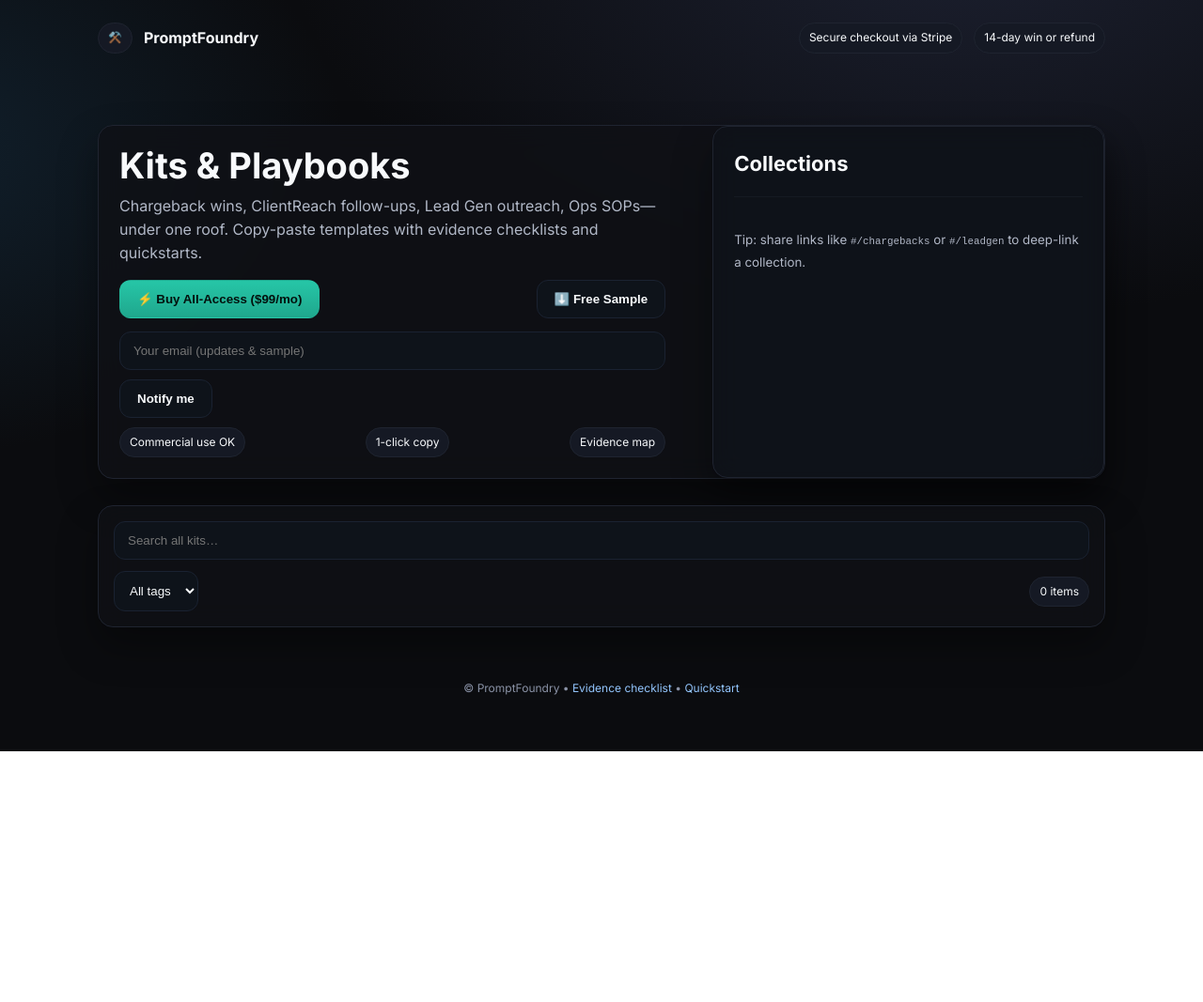
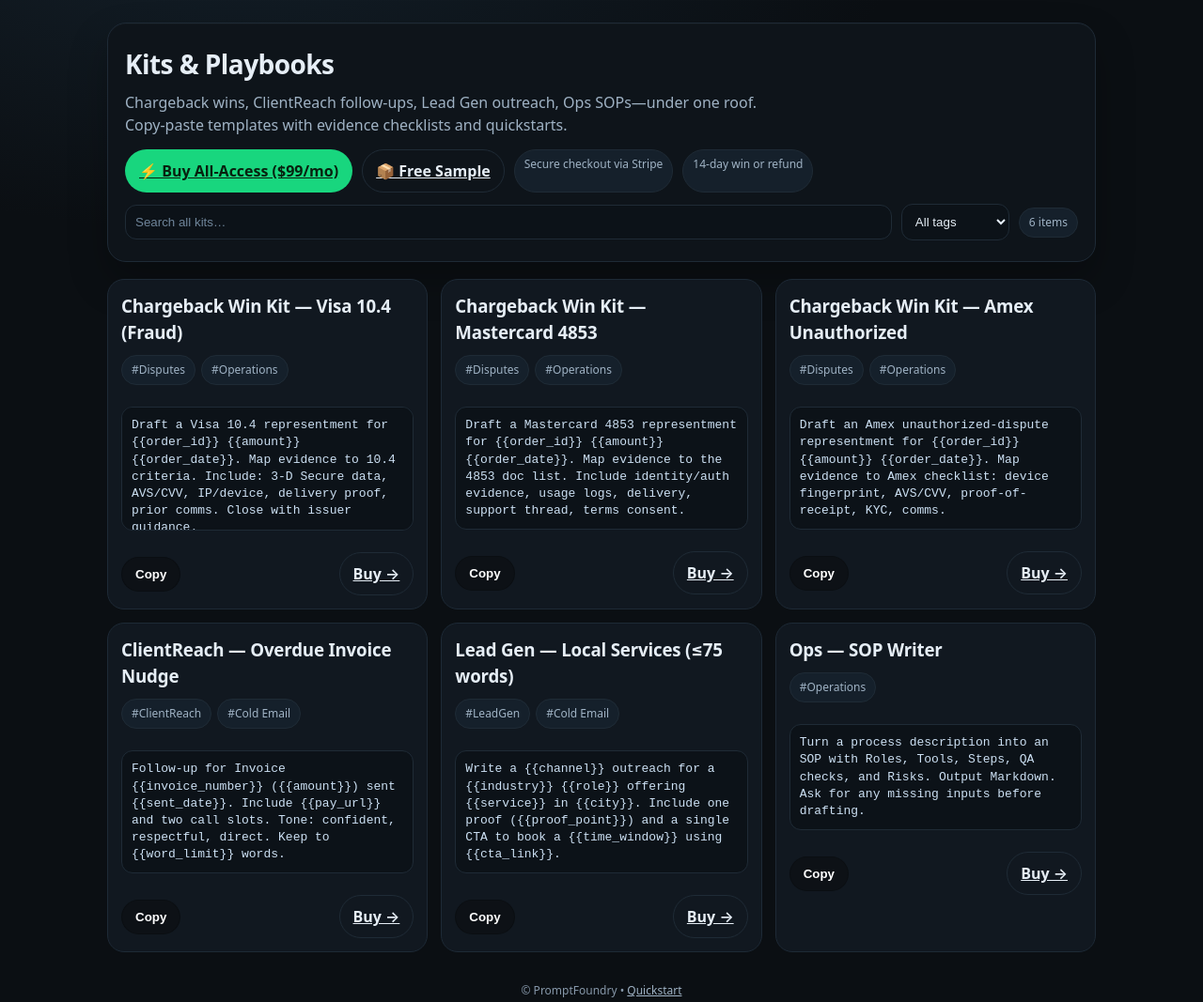
Before and after one commit to cmadaffer/promptfoundry-store, a plain HTML site: page index.html in a window 1280 px wide. Shown: the whole page at 94% size. Before the commit the page ends 800 px from the top, so only its background shows below. Drawn offline with Linux system fonts and the light colour scheme.

Commit message:
Update index.html

```diff
--- a/index.html
+++ b/index.html
@@ -1,186 +1,150 @@
 <!doctype html>
 <html lang="en">
 <head>
-  <meta charset="utf-8"/>
-  <meta name="viewport" content="width=device-width, initial-scale=1"/>
+  <meta charset="utf-8" />
+  <meta name="viewport" content="width=device-width, initial-scale=1" />
   <title>PromptFoundry — Kits & Playbooks</title>
-  <meta name="description" content="Chargeback win kits, ClientReach playbooks, Lead Gen templates, Ops SOPs. 14-day win or refund."/>
-  <link rel="preconnect" href="https://fonts.googleapis.com">
-  <link rel="preconnect" href="https://fonts.gstatic.com" crossorigin>
-  <link href="https://fonts.googleapis.com/css2?family=Inter:wght@400;500;600;700&display=swap" rel="stylesheet">
   <style>
-    :root{--bg:#0b0c0f;--card:#0f1116cc;--ink:#f8fafc;--mut:#b1b8c7;--brand:#6ee7b7;--line:#1f2430;--pill:#151924;--accent:#f59e0b;--radius:16px;--shadow:0 20px 40px rgba(0,0,0,.35)}
-    *{box-sizing:border-box} html,body{height:100%}
-    body{margin:0;color:var(--ink);font-family:Inter,ui-sans-serif,system-ui,-apple-system,Segoe UI,Roboto,Helvetica,Arial;background:
-      radial-gradient(1200px 700px at 80% -10%, #1c2030 0%, transparent 60%),
-      radial-gradient(900px 600px at -10% 20%, #11212e 0%, transparent 55%),
-      linear-gradient(180deg, #0b0c0f 0%, #0b0c0f 100%);background-attachment:fixed;line-height:1.55}
-    .wrap{max-width:1120px;margin:0 auto;padding:24px}
-    .glass{background:var(--card);backdrop-filter:blur(14px);border:1px solid var(--line);border-radius:var(--radius);box-shadow:var(--shadow)}
-    .row{display:flex;align-items:center;justify-content:space-between;gap:16px}
-    .stack{display:flex;align-items:center;gap:12px}
-    .mut{color:var(--mut)}
-    .pill{display:inline-flex;align-items:center;gap:6px;padding:6px 10px;border-radius:999px;background:var(--pill);color:var(--ink);font-size:12px;border:1px solid var(--line);white-space:nowrap}
-    .btn{display:inline-flex;align-items:center;gap:10px;padding:12px 18px;border-radius:12px;border:1px solid transparent;cursor:pointer;font-weight:600;transition:.2s; }
-    .btn:active{transform:translateY(1px)}
-    .btn-primary{background:linear-gradient(180deg,#26c6a7,#1fa78d);color:#03110d}
-    .btn-ghost{background:#0e131a;color:var(--ink);border:1px solid #1a2231}
-    .field{background:#0e131a;border:1px solid #1a2231;color:var(--ink);padding:12px 14px;border-radius:12px;width:100%;outline:none}
-    .section{margin-top:28px}
-    .hero{display:grid;gap:28px;grid-template-columns:1.2fr .8fr}
-    @media (max-width:900px){.hero{grid-template-columns:1fr}}
-    h1{font-size:38px;line-height:1.1;margin:0} h2{font-size:22px;margin:0 0 10px} h3{font-size:16px;margin:0 0 8px}
-    .grid{display:grid;gap:14px;grid-template-columns:repeat(3,1fr)}
-    @media (max-width:1024px){.grid{grid-template-columns:repeat(2,1fr)}} @media (max-width:640px){.grid{grid-template-columns:1fr}}
-    .card{padding:16px} .tags{display:flex;flex-wrap:wrap;gap:8px;margin:8px 0 12px}
-    .pre{white-space:pre-wrap;background:#0e131a;border:1px solid #141b26;border-radius:12px;padding:12px;color:#e5e7eb;font-size:13px}
-    .select{background:#0e131a;color:var(--ink);border:1px solid #1a2231;padding:12px;border-radius:12px}
-    .price{color:#a7f3d0;font-weight:700} .divider{height:1px;background:#151a22;margin:18px 0}
-    .toast{position:fixed;left:50%;bottom:24px;transform:translateX(-50%);background:#0f131b;color:#e5e7eb;padding:10px 14px;border-radius:999px;border:1px solid #192030;display:none}
-    .toast.show{display:block}
-    .catbar{display:flex;gap:8px;overflow:auto;padding-bottom:4px}
-    .cat{cursor:pointer} .cat.active{outline:2px solid #1fa78d}
-    a.link{color:#93c5fd;text-decoration:none} a.link:hover{text-decoration:underline}
+    :root {
+      --bg:#0b0f13; --panel:#0e141a; --card:#111820; --text:#e6eef6; --muted:#9fb2c4;
+      --pill:#15202b; --accent:#18d67e; --ring:#1f2b36; --border:#1e2a36;
+    }
+    *{box-sizing:border-box}
+    body{margin:0;background:radial-gradient(1200px 600px at 20% -10%, #14202a 0%, transparent 60%),linear-gradient(#0b0f13,#0b0f13);color:var(--text);font:16px/1.5 ui-sans-serif,system-ui,-apple-system,Segoe UI,Roboto,Inter,Arial}
+    .wrap{max-width:1100px;margin:0 auto;padding:24px}
+    .hero{background:var(--panel);border:1px solid var(--border);border-radius:20px;padding:22px 18px;box-shadow:0 20px 40px rgba(0,0,0,.25), inset 0 1px 0 rgba(255,255,255,.02)}
+    h1{margin:0;font-weight:800;letter-spacing:-.02em;font-size:28px}
+    .sub{margin:8px 0 0;color:var(--muted);max-width:680px}
+    .row{display:flex;flex-wrap:wrap;gap:10px;margin-top:14px}
+    .btn{border-radius:999px;border:1px solid #0003;background:#0d1116;color:#fff;padding:10px 14px;font-weight:600;cursor:pointer}
+    .btn.accent{background:var(--accent);color:#08210f;border-color:transparent}
+    .pill{border-radius:999px;background:var(--pill);color:var(--muted);padding:6px 10px;font-size:12px;border:1px solid var(--ring)}
+    .grid{margin-top:18px;display:grid;gap:14px;grid-template-columns:repeat(1,minmax(0,1fr))}
+    @media (min-width:700px){ .grid{grid-template-columns:repeat(2,minmax(0,1fr))} }
+    @media (min-width:1000px){ .grid{grid-template-columns:repeat(3,minmax(0,1fr))} }
+    .card{background:var(--card);border:1px solid var(--border);border-radius:18px;padding:14px;display:flex;flex-direction:column;gap:10px;min-height:220px}
+    .title{font-weight:700;margin:0;letter-spacing:-.01em}
+    .tags{display:flex;flex-wrap:wrap;gap:6px}
+    .muted{color:var(--muted)}
+    .pre{white-space:pre-wrap;background:#0c1218;border:1px solid var(--ring);color:#cce0f3;border-radius:12px;padding:10px;font-size:13px;line-height:1.4;max-height:132px;overflow:auto}
+    .actions{display:flex;gap:8px;justify-content:space-between;align-items:center}
+    .ghost{background:transparent;border:1px solid var(--ring);color:var(--text)}
+    .toolbar{display:flex;gap:10px;align-items:center;margin-top:12px}
+    input, select{background:#0c1218;border:1px solid var(--ring);color:var(--text);padding:10px;border-radius:12px}
+    input::placeholder{color:#6f859a}
+    footer{margin:32px 0;color:#8798aa;text-align:center;font-size:12px}
+    .alert{margin-top:10px;color:#f0b}
   </style>
 </head>
 <body>
-  <div id="toast" class="toast">Copied</div>
-
-  <header class="wrap">
+  <div class="wrap">
+    <section class="hero">
+      <h1>Kits & Playbooks</h1>
+      <p class="sub">Chargeback wins, ClientReach follow-ups, Lead Gen outreach, Ops SOPs—under one roof.
+        Copy-paste templates with evidence checklists and quickstarts.</p>
       <div class="row">
-      <div class="stack"><div class="pill" aria-hidden="true">⚒️</div><strong>PromptFoundry</strong></div>
-      <div class="stack"><span class="pill">Secure checkout via Stripe</span><span class="pill">14-day win or refund</span></div>
-    </div>
-  </header>
-
-  <main class="wrap">
-    <!-- HERO -->
-    <div class="hero glass section">
-      <div style="padding:22px">
-        <h1>Kits & Playbooks</h1>
-        <p class="mut" style="max-width:640px;margin-top:10px">
-          Chargeback wins, ClientReach follow-ups, Lead Gen outreach, Ops SOPs—under one roof. Copy-paste templates with evidence checklists and quickstarts.
-        </p>
-        <div class="row" style="gap:10px;flex-wrap:wrap;margin-top:14px">
-          <button class="btn btn-primary" id="buyAll">⚡ Buy All-Access ($99/mo)</button>
-          <button class="btn btn-ghost" id="getSample">⬇️ Free Sample</button>
-        </div>
-        <form id="emailForm" class="row" onsubmit="return captureEmail(event)" style="gap:10px;flex-wrap:wrap;margin-top:14px">
-          <input id="email" type="email" class="field" placeholder="Your email (updates & sample)" required/>
-          <button class="btn btn-ghost" type="submit">Notify me</button>
-        </form>
-        <div class="row" style="margin-top:10px;gap:10px;flex-wrap:wrap">
-          <span class="pill">Commercial use OK</span><span class="pill">1-click copy</span><span class="pill">Evidence map</span>
-        </div>
-      </div>
-      <div class="glass" style="padding:22px;border-radius:var(--radius);background:#0f131bcc">
-        <h2>Collections</h2>
-        <div class="divider"></div>
-        <div id="catbar" class="catbar"></div>
-        <p class="mut" style="margin-top:10px"><small>Tip: share links like <code>#/chargebacks</code> or <code>#/leadgen</code> to deep-link a collection.</small></p>
-      </div>
+        <a class="btn accent" href="https://buy.stripe.com/fZudR89pEfa68sDgSs5Ne00">⚡ Buy All-Access ($99/mo)</a>
+        <a class="btn ghost" href="#sample">📦 Free Sample</a>
+        <span class="pill">Secure checkout via Stripe</span>
+        <span class="pill">14-day win or refund</span>
       </div>
 
-    <!-- FILTERS -->
-    <div class="glass section" style="padding:16px">
-      <div class="row" style="gap:12px;flex-wrap:wrap">
-        <input id="search" class="field" placeholder="Search all kits…"/>
-        <select id="tag" class="select"><option value="">All tags</option></select>
-        <div class="pill" id="count">0 items</div>
-      </div>
+      <div class="toolbar">
+        <input id="q" placeholder="Search all kits…" style="flex:1;min-width:160px" />
+        <select id="tag"></select>
+        <span class="pill" id="count">0 items</span>
       </div>
 
-    <!-- GRID -->
-    <div id="grid" class="grid section"></div>
+      <div id="warn" class="alert" hidden></div>
+    </section>
 
-    <!-- FOOTER -->
-    <footer style="color:#8b93a7;font-size:12px;padding:28px 0 12px;text-align:center">
-      © PromptFoundry • <a class="link" href="evidence-checklist.html">Evidence checklist</a> • <a class="link" href="quickstart.html">Quickstart</a>
-    </footer>
-  </main>
+    <div class="grid" id="grid"></div>
+    <footer>© PromptFoundry • <a class="muted" href="#quickstart">Quickstart</a></footer>
+  </div>
+
+  <!-- Embedded fallback dataset (used only if library.json fetch fails) -->
+  <script id="embedded-library" type="application/json">[
+    {
+      "id": "cb-visa-10-4",
+      "category": "Chargebacks",
+      "title": "Chargeback Win Kit — Visa 10.4 (Fraud)",
+      "tags": ["Disputes","Operations"],
+      "rating": 5,
+      "price": 99,
+      "buyUrl": "https://buy.stripe.com/fZudR89pEfa68sDgSs5Ne00",
+      "prompt": "Draft a Visa 10.4 representment for {{order_id}} {{amount}} {{order_date}}. Map evidence to 10.4 criteria. Include: 3-D Secure data, AVS/CVV, IP/device, delivery proof, prior comms. Close with issuer guidance."
+    }
+  ]</script>
 
   <script>
-const BUY_ALL_URL = "https://buy.stripe.com/fZudR89pEfa68sDgSs5Ne00";
+    const GRID = document.getElementById('grid');
+    const TAG = document.getElementById('tag');
+    const Q = document.getElementById('q');
+    const COUNT = document.getElementById('count');
+    const WARN = document.getElementById('warn');
+    let ALL = [];
 
-const $=s=>document.querySelector(s);
-const toast=(m)=>{const t=$("#toast");t.textContent=m;t.classList.add("show");setTimeout(()=>t.classList.remove("show"),1200);};
+    function unique(arr){ return Array.from(new Set(arr)); }
+    function render(){
+      const q = (Q.value || '').toLowerCase().trim();
+      const tag = TAG.value || '';
+      const filtered = ALL
+        .filter(x => tag ? (x.tags||[]).includes(tag) : true)
+        .filter(x => {
+          const hay = (x.title + ' ' + x.prompt + ' ' + (x.tags||[]).join(' ')).toLowerCase();
+          return q ? hay.includes(q) : true;
+        })
+        .sort((a,b)=> (b.rating||0) - (a.rating||0));
+      COUNT.textContent = filtered.length + (filtered.length===1 ? ' item' : ' items');
+      GRID.innerHTML = filtered.map(x => `
+        <article class="card">
+          <h3 class="title">${escapeHtml(x.title || '')}</h3>
+          <div class="tags">${(x.tags||[]).map(t => `<span class="pill">#${escapeHtml(t)}</span>`).join('')}</div>
+          <pre class="pre">${escapeHtml(String(x.prompt || ''))}</pre>
+          <div class="actions">
+            <button class="btn" onclick="copy('${b64(String(x.prompt||''))}')">Copy</button>
+            <a class="btn ghost" href="${x.buyUrl || 'https://buy.stripe.com/fZudR89pEfa68sDgSs5Ne00'}" target="_blank" rel="noopener">Buy →</a>
+          </div>
+        </article>
+      `).join('');
+    }
+    function b64(s){ return btoa(unescape(encodeURIComponent(s))); }
+    function copy(b64s){
+      const s = decodeURIComponent(escape(atob(b64s)));
+      navigator.clipboard.writeText(s).then(()=>{ COUNT.textContent='Copied ✓'; setTimeout(()=>render(),800); })
+        .catch(()=>{ alert('Copy blocked. Long-press to select and copy.'); });
+    }
+    function escapeHtml(s){ return s.replaceAll('&','&amp;').replaceAll('<','&lt;'); }
 
-$("#buyAll").onclick=()=>window.open(BUY_ALL_URL,"_blank");
-$("#getSample").onclick=()=>downloadFile("sample.json","application/json");
-
-async function captureEmail(e){
-  e.preventDefault();
-  const email=$("#email").value.trim();
-  if(!email){toast("Enter email");return false;}
-  try{await navigator.clipboard.writeText(email);toast("Email copied — paste into your CRM");}catch{toast("Saved locally");}
-  const list=JSON.parse(localStorage.getItem("pf_emails")||"[]");list.push({email,ts:Date.now()});localStorage.setItem("pf_emails",JSON.stringify(list));
-  return false;
-}
-async function downloadFile(path,mime){
-  const res=await fetch(path,{cache:"no-store"}); const blob=await res.blob();
-  const url=URL.createObjectURL(blob); const a=document.createElement("a"); a.href=url; a.download=path.split("/").pop(); document.body.appendChild(a); a.click(); a.remove(); setTimeout(()=>URL.revokeObjectURL(url),800);
+    function populateTags(list){
+      const tags = unique(list.flatMap(x => x.tags || [])).sort();
+      TAG.innerHTML = ['<option value="">All tags</option>', ...tags.map(t=>`<option>${t}</option>`)].join('');
     }
 
-const state={items:[],query:"",tag:"",cat:""};
-const slug=s=>String(s||"").toLowerCase().replace(/[^a-z0-9]+/g,"-").replace(/(^-|-$)/g,"");
-const fromHash=()=>decodeURIComponent(location.hash.replace(/^#\\/?/,""));
-const setHash=(v)=>{location.hash="/"+encodeURIComponent(v||"");};
-window.addEventListener("hashchange",()=>{state.cat=fromHash(); render();});
+    async function load(){
+      try {
+        const res = await fetch('./library.json?ts=' + Date.now(), { cache: 'no-store' });
+        if (!res.ok) throw new Error('HTTP ' + res.status);
+        const data = await res.json();
+        if (!Array.isArray(data)) throw new Error('library.json must be an array');
+        ALL = data;
+      } catch (e) {
+        WARN.hidden = false;
+        WARN.textContent = 'Using embedded data (library.json not reachable).';
+        // Fallback to embedded JSON
+        try {
+          const raw = document.getElementById('embedded-library')?.textContent || '[]';
+          ALL = JSON.parse(raw);
+        } catch {
+          ALL = [];
+        }
+      }
+      populateTags(ALL);
+      render();
+    }
 
-$("#search").addEventListener("input",e=>{state.query=e.target.value;render();});
-$("#tag").addEventListener("change",e=>{state.tag=e.target.value;render();});
-
-async function load(){
-  const res=await fetch("library.json",{cache:"no-store"}); state.items=await res.json();
-  state.cat=fromHash();
-  buildCatbar(); renderFilters(); render();
-}
-function buildCatbar(){
-  const bar=$("#catbar"); bar.innerHTML="";
-  const cats=Object.entries(state.items.reduce((m,x)=>{const c=x.category||"other";m[c]=(m[c]||0)+1;return m;},{}))
-    .sort((a,b)=>a[0].localeCompare(b[0]));
-  const mk=(label,count)=>{const el=document.createElement("span"); el.className="pill cat"+(state.cat===slug(label)?" active":""); el.textContent=label+" ("+count+")"; el.onclick=()=>{state.cat=slug(label); setHash(state.cat); render();}; bar.appendChild(el);};
-  mk("All", state.items.length);
-  cats.forEach(([c,count])=> mk(c, count));
-}
-function renderFilters(){
-  const tags=new Set([""]); state.items.forEach(x=>(x.tags||[]).forEach(t=>tags.add(t)));
-  const sel=$("#tag"); sel.innerHTML=""; for(const t of tags){const o=document.createElement("option");o.value=t;o.textContent=t?("#"+t):"All tags";sel.appendChild(o);}
-}
-function filtered(){
-  const q=(state.query||"").toLowerCase().trim();
-  return state.items
-    .filter(x=> state.cat && state.cat!=="all" ? slug(x.category||"")===state.cat : true)
-    .filter(x=> state.tag ? (x.tags||[]).includes(state.tag) : true)
-    .filter(x=> !q || (x.title||"").toLowerCase().includes(q) || (x.prompt||"").toLowerCase().includes(q) || (x.tags||[]).some(t=>t.toLowerCase().includes(q)))
-    .sort((a,b)=>(b.rating||0)-(a.rating||0));
-}
-function render(){
-  const grid=$("#grid"); const items=filtered(); $("#count").textContent=items.length+" item"+(items.length===1?"":"s"); grid.innerHTML="";
-  items.forEach(x=>{
-    const card=document.createElement("div"); card.className="glass card";
-    const head=document.createElement("div"); head.className="row";
-    const title=document.createElement("h3"); title.textContent=x.title;
-    const stars=document.createElement("div"); stars.title=(x.rating||0)+" stars"; stars.style.color="var(--accent)"; stars.textContent="★".repeat(x.rating||0);
-    head.appendChild(title); head.appendChild(stars);
-
-    const tags=document.createElement("div"); tags.className="tags";
-    const cat=document.createElement("span"); cat.className="pill"; cat.textContent="#"+(x.category||"Other"); tags.appendChild(cat);
-    (x.tags||[]).forEach(t=>{const b=document.createElement("span"); b.className="pill"; b.textContent="#"+t; tags.appendChild(b);});
-
-    const pre=document.createElement("div"); pre.className="pre"; pre.textContent=String(x.prompt||"");
-
-    const bar=document.createElement("div"); bar.className="row"; bar.style.marginTop="10px";
-    const price=document.createElement("div"); price.className="price"; price.textContent=x.price?("$"+x.price):"";
-    const actions=document.createElement("div"); actions.style.display="flex"; actions.style.gap="8px";
-    const buy=document.createElement("button"); buy.className="btn btn-primary"; buy.textContent="Buy →"; buy.onclick=()=>window.open(x.buyUrl||BUY_ALL_URL,"_blank");
-    const copy=document.createElement("button"); copy.className="btn btn-ghost"; copy.textContent="Copy"; copy.onclick=async()=>{try{await navigator.clipboard.writeText(String(x.prompt||""));toast("Copied");}catch{toast("Copy blocked");}};
-    actions.appendChild(buy); actions.appendChild(copy); bar.appendChild(price); bar.appendChild(actions);
-
-    card.appendChild(head); card.appendChild(tags); card.appendChild(pre); card.appendChild(bar);
-    grid.appendChild(card);
-  });
-}
+    Q.addEventListener('input', render);
+    TAG.addEventListener('change', render);
     load();
   </script>
 </body>
```
Lines whose indentation alone changed are shown as unchanged.
